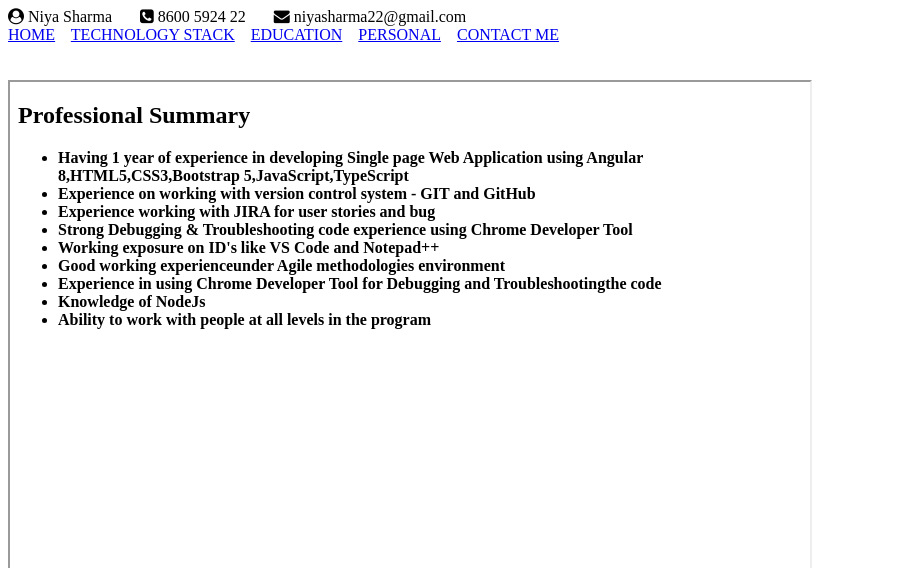
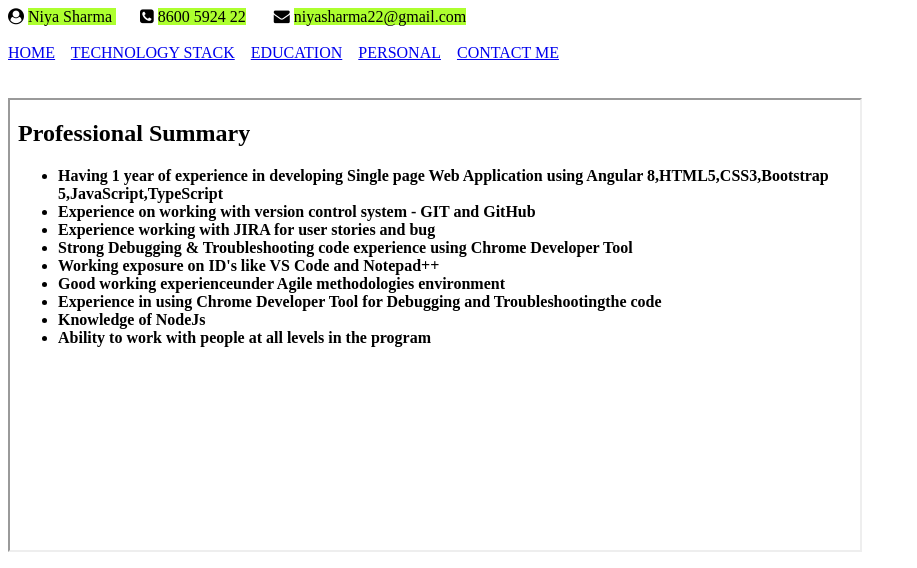
Before and after one commit to sayalighoropade/MyProfile, a plain HTML site: page index.html in a window 1280 px wide. Shown: the top 568 px of the page, without its empty margins (0-917 px from the left). Drawn offline with Linux system fonts and the light colour scheme.

Commit message:
Updated index.html
Updated index.html

```diff
--- a/index.html
+++ b/index.html
@@ -7,18 +7,23 @@
       rel="stylesheet"
       href="https://cdnjs.cloudflare.com/ajax/libs/font-awesome/4.7.0/css/font-awesome.min.css"
     />
+    <style>
+      #tools {
+        background-color: greenyellow;
+      }
+    </style>
   </head>
   <body>
     <header>
     <i class="fa fa-user-circle" aria-hidden="true"></i>
-    <span> Niya Sharma </span>
+    <span id="tools"> Niya Sharma </span>
     &nbsp;&nbsp;&nbsp;&nbsp;&nbsp;
     <i class="fa fa-phone-square" aria-hidden="true"></i>
-    <span> 8600 5924 22</span>
+    <span id="tools"> 8600 5924 22</span>
     &nbsp;&nbsp;&nbsp;&nbsp;&nbsp;
     <i class="fa fa-envelope" aria-hidden="true"></i>
-    <span> niyasharma22@gmail.com </span>
-    </header>
+    <span id="tools"> niyasharma22@gmail.com </span>
+    </header><br>
 
     <nav>
       <a href="home.html" target="frame">HOME</a>&nbsp;&nbsp;&nbsp;
@@ -29,7 +34,7 @@
     </nav>
     <br /><br />
 
-    <iframe width="800px" height="500px" name="frame" src="home.html"> </iframe>
+    <iframe width="850px" height="450px" name="frame" src="home.html"> </iframe>
     <br /><br />
 
     <span> Follow me</span>
```
